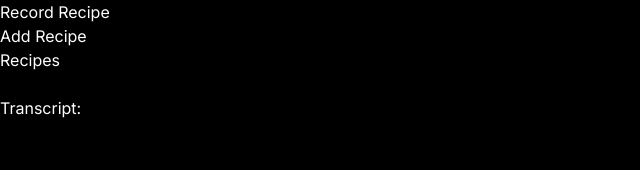
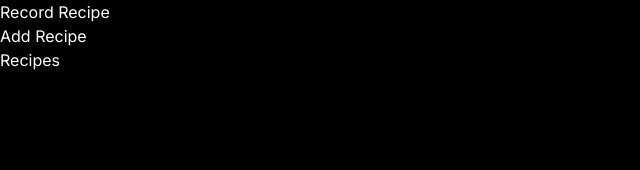
Before and after one commit to ryw27/recip-voice, a Next.js app: page / in a window 1280 px wide. Shown: the top 170 px of the page, without its empty margins (0-640 px from the left). Built offline with nearby package versions, Linux system fonts and the light colour scheme; a web font is replaced by a local one.

Commit message:
alert when no transcript/voice recorded

```diff
--- a/src/components/VoiceRecorder.tsx
+++ b/src/components/VoiceRecorder.tsx
@@ -76,15 +76,19 @@ export default function VoiceRecorder() {
       //             into a coherent recipe with a title, ingredients, estimated time, and instructions`,
       // });
       // console.log(textStream);
-
-      router.push("add")
-    }
+      if (transcript) {
+        localStorage.setItem('transcript', JSON.stringify({transcript}));
+        router.push('/create');
+      } else {
+        alert("No audio recognized");
+      }
+   }
   }
 
   return (
-    <div className="flex w-3/4 h-2/5 justify-center items-center rounded-lg flex-col">
+    <div className="flex w-3/4 h-2/5 justify-center items-center flex-col">
       {(isRecording || transcript) &&
-        <div className="w-1/2 bg-white flex flex-col rounded-lg p-12 mb-[24] text-center">
+        <div className="w-1/2 bg-white text-black flex flex-col rounded-lg p-12 mb-[24] text-center">
           <p className="font-bold">
             {recordingComplete ? "Recorded" : "Recording"}
           </p>
@@ -94,13 +98,13 @@ export default function VoiceRecorder() {
         </div>
       }
       <button onClick={isRecording ? stopRecording : startRecording}
-              className={`rounded-full w-10 h-10 bg-red-400 flex items-center justify-center ${isRecording ? 'animate-pulse' : ''}`}>
-        <svg className="w-8 h-8" data-slot="icon" aria-hidden="true" fill="none" strokeWidth="1.5" stroke="currentColor" viewBox="0 0 24 24" xmlns="http://www.w3.org/2000/svg">
+              className={`rounded-full w-[50px] h-[50px] bg-red-400 flex items-center justify-center ${isRecording ? 'animate-pulse' : ''}`}>
+        <svg className="w-10 h-10" data-slot="icon" aria-hidden="true" fill="none" strokeWidth="1.5" stroke="currentColor" viewBox="0 0 24 24" xmlns="http://www.w3.org/2000/svg">
           <path d="M12 18.75a6 6 0 0 0 6-6v-1.5m-6 7.5a6 6 0 0 1-6-6v-1.5m6 7.5v3.75m-3.75 0h7.5M12 15.75a3 3 0 0 1-3-3V4.5a3 3 0 1 1 6 0v8.25a3 3 0 0 1-3 3Z" strokeLinecap="round" strokeLinejoin="round"></path>
         </svg>
       </button>
 
-      {true && (
+      {transcript && (
         <div className="text-center">
           <h3 className="font-bold">Transcript:</h3>
           <p>{transcript}</p>
```
